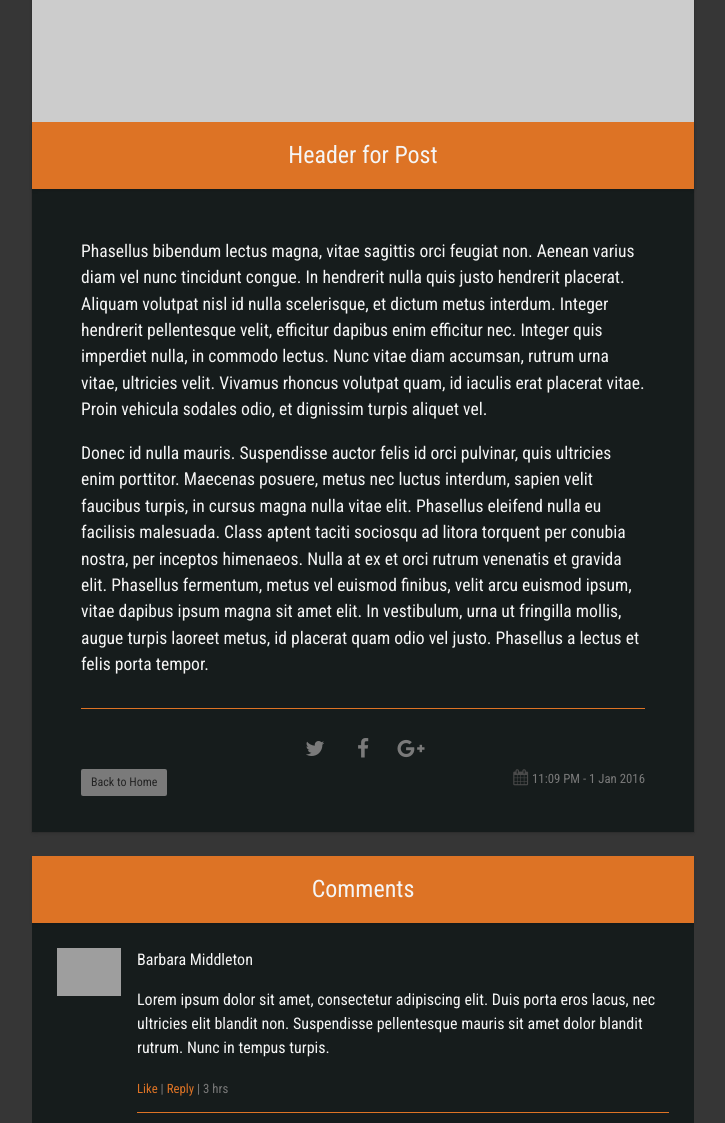
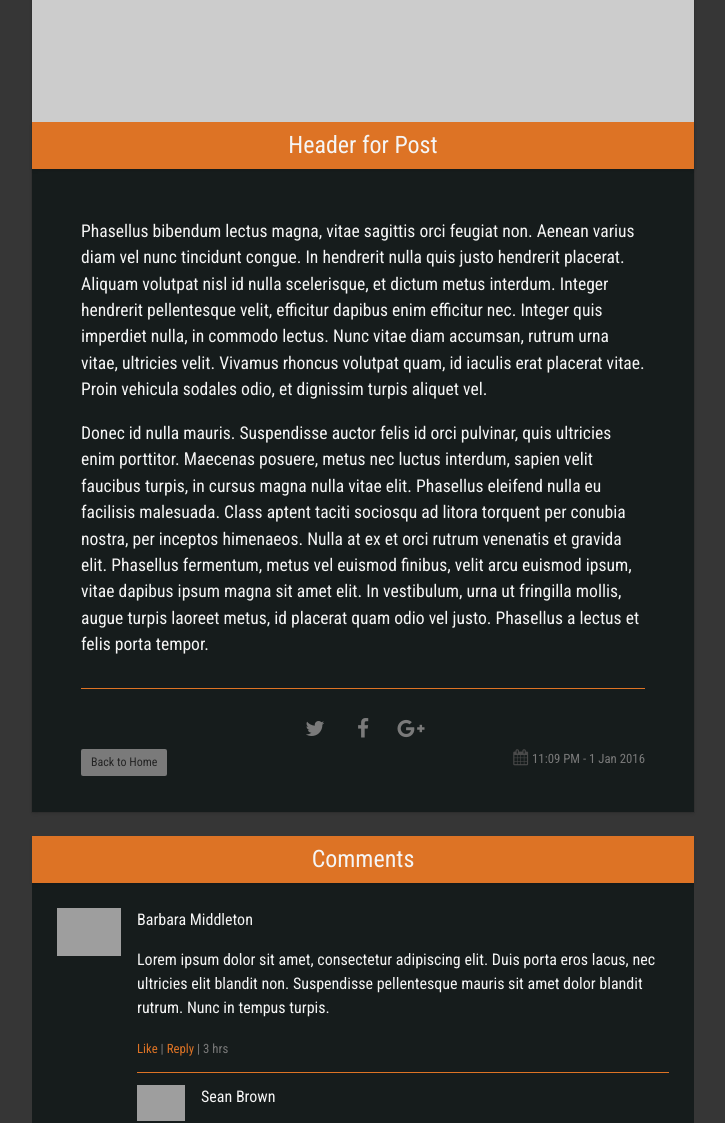
Before and after one commit to plasticneko/plasticneko.github.io, a plain HTML site: page bulma-blog-darker/post.html in a window 1280 px wide. Shown: the part 660-1783 px from the top of the page, without its empty margins (277-1002 px from the left). Drawn offline with Linux system fonts and the light colour scheme; grey boxes are pictures that could not be loaded; placeholder pictures from the web are drawn by us.

Commit message:
header style

```diff
--- a/bulma-blog-darker/css/style.css
+++ b/bulma-blog-darker/css/style.css
@@ -94,9 +94,9 @@ a.nav-item:hover  {
     padding-top: 2px;
 }
 
-.card-content-header {
+.card-content-header, .comments-header {
     background-color: #dd7325;
-    padding: 20px;
+    padding: 10px;
     box-shadow: 0 2px 3px rgba(10, 10, 10, 0.1);
 }
 
@@ -161,12 +161,6 @@ a.nav-item:hover  {
     padding: 25px;
 }
 
-.comments-header {
-    background-color: #dd7325;
-    box-shadow: 0 2px 3px rgba(10, 10, 10, 0.1);
-    padding: 20px;
-}
-
 .comments-header .title {
     color: whitesmoke;
 }
```
